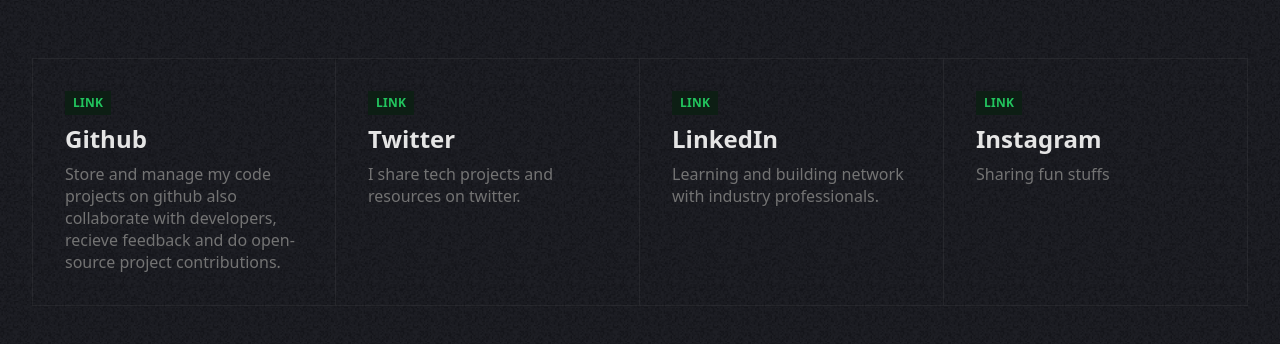
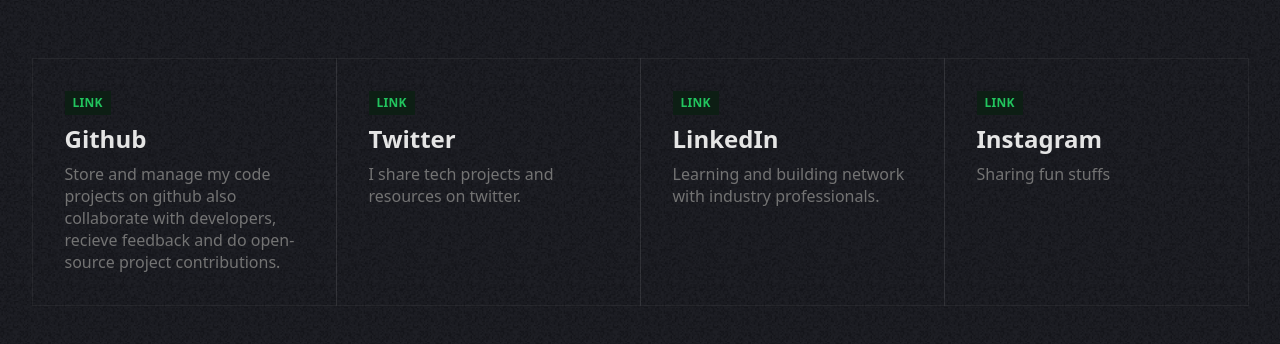
Before and after one commit to Jisan-mia/Jisan-mia.github.io, a plain HTML site: page index.html in a window 1280 px wide. Shown: the part 146-490 px from the top of the page. Drawn offline with Linux system fonts and the light colour scheme.

Commit message:
added border and margin to box div

```diff
--- a/index.html
+++ b/index.html
@@ -86,6 +86,7 @@
       .links {
         display: grid;
         grid-template-columns: repeat(auto-fit, minmax(260px, 1fr));
+        grid-auto-rows: 1fr;
       }
 
       a {
@@ -99,6 +100,8 @@
         flex-direction: column;
         transition: all 150ms linear;
         background-color: rgba(255, 255, 255, 0);
+        border: 1px solid rgba(255, 255, 255, 0.05);
+        margin: -0.5px;
       }
 
       .links a:hover {
```
